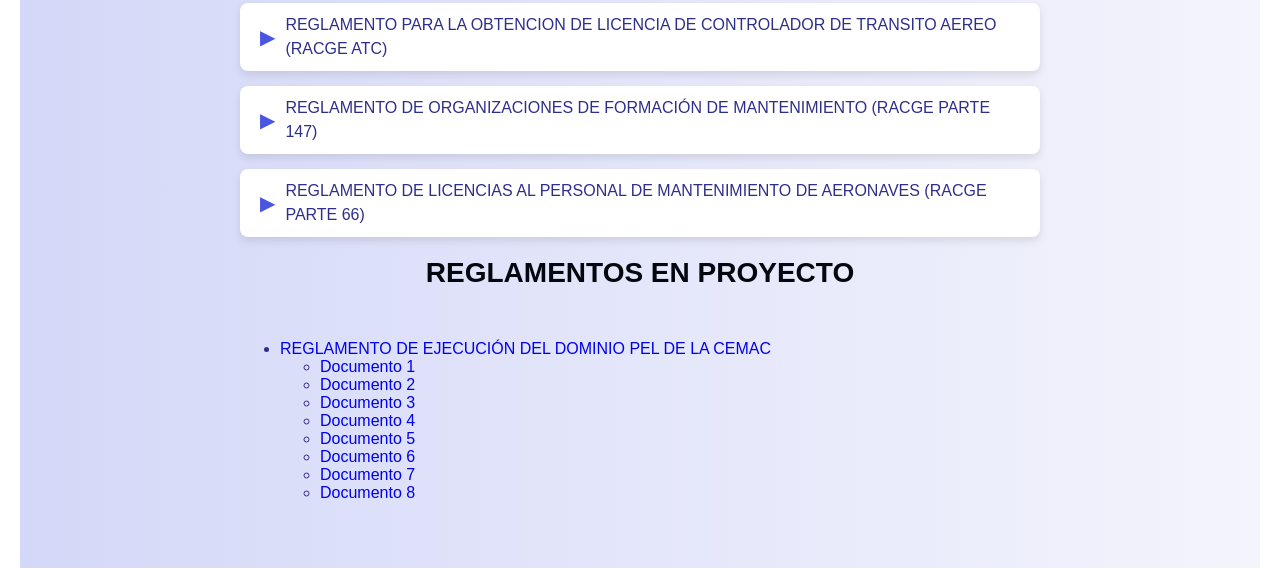
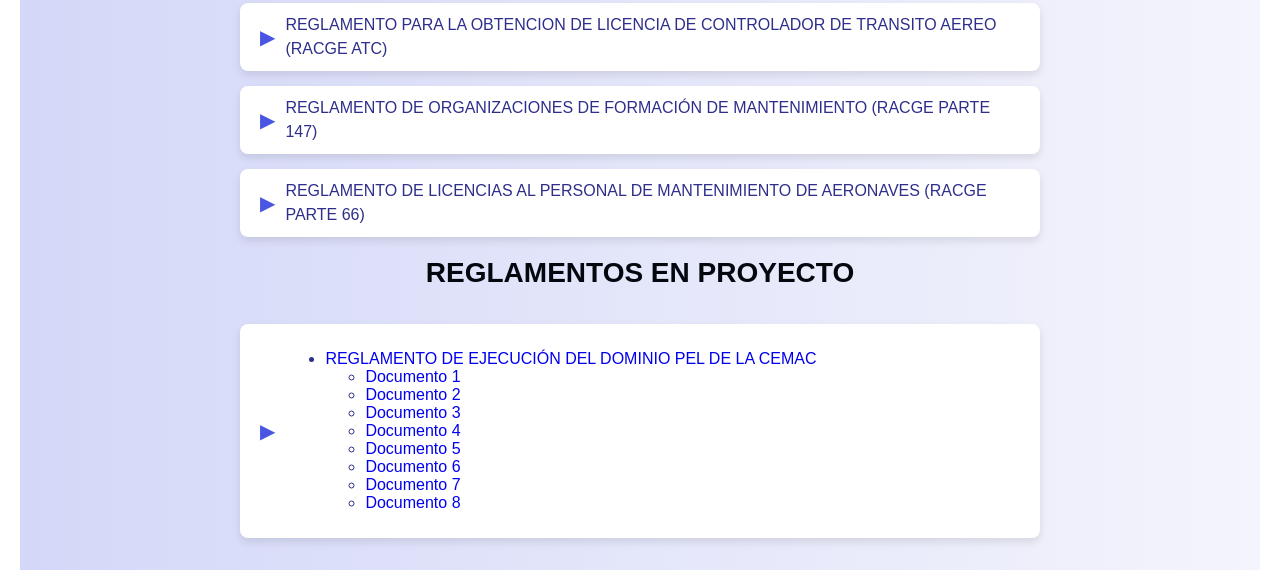
Before and after one commit to FCEB2022/pelmodificaciones, a plain HTML site: page reglamentos.html in a window 1280 px wide. Shown: the part 830-1400 px from the top of the page. Drawn offline with Linux system fonts and the light colour scheme.

Commit message:
reglamentos.html

```diff
--- a/reglamentos.html
+++ b/reglamentos.html
@@ -322,7 +322,8 @@
 
 
  <h2 style="font-size: 28px; font-weight: bold; margin-bottom: 20px; text-align:center; ">REGLAMENTOS EN PROYECTO</h2>
-
+<div class="tramite">
+            <span class="icono">▶</span>
     <ul>
         <li>
             <a href="https://drive.google.com/document-link1" target="_blank">
```
